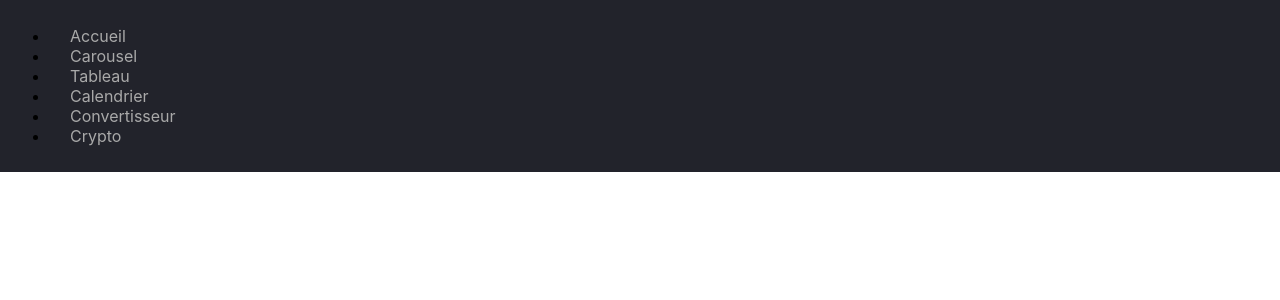
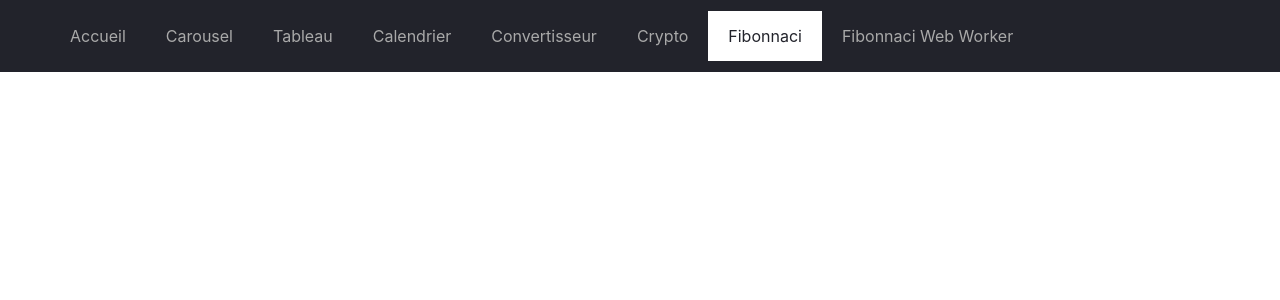
Before and after one commit to Felix-Rheaume/TP1_FR_LL_appWeb, a React (Create React App) app: page /fibonnaci1t in a window 1280 px wide. Shown: the top 300 px of the page. Built offline with nearby package versions, Linux system fonts and the light colour scheme.

Commit message:
Ajout components fibonnaci et le worker + fin navbar

```diff
--- a/src/App.css
+++ b/src/App.css
@@ -2,7 +2,12 @@
   background-color: #22232b;
   display: flex;
   padding: 10px;
-  list-style: none;
+  list-style-type: none;
+}
+
+.navLinks ul{
+  list-style-type: none;
+  display: flex;
 }
 
 .navLink {
--- a/src/App.js
+++ b/src/App.js
@@ -7,6 +7,8 @@ import Tableau from './Components/Tableau';
 import Calendrier from './Components/Calendrier';
 import Convertisseur from './Components/Convertisseur';
 import Crypto from './Components/Crypto';
+import Fibonnaci from './Components/Fibonnaci';
+import FibonnaciWebWorker from './Components/FibonnaciWebWorker';
 
 function App() {
   return (
@@ -19,6 +21,8 @@ function App() {
         <Route exact path="/calendrier" element={<Calendrier/>}></Route>
         <Route exact path="/convertisseur" element={<Convertisseur/>}></Route>
         <Route exact path="/crypto" element={<Crypto/>}></Route>
+        <Route exact path="/fibonnaci1t" element={<Fibonnaci/>}></Route>
+        <Route exact path="/fibonnaci2t" element={<FibonnaciWebWorker/>}></Route>
       </Routes>
     </BrowserRouter>
   );
--- a/src/Components/Carousel.jsx
+++ b/src/Components/Carousel.jsx
@@ -1,5 +1,5 @@
 import React from "react";
-import React_Carousel from 'react-bootstrap/Carousel';
+//import React_Carousel from 'react-bootstrap/Carousel';
 //import ExampleCarouselImage from 'components/ExampleCarouselImage';
 
 class Carousel extends React.Component{
--- /dev/null
+++ b/src/Components/Fibonnaci.jsx
@@ -0,0 +1,9 @@
+import React from "react";
+
+class Fibonnaci extends React.Component{
+    render(){
+        return null;
+    }
+}
+
+export default Fibonnaci;
--- /dev/null
+++ b/src/Components/FibonnaciWebWorker.jsx
@@ -0,0 +1,9 @@
+import React from "react";
+
+class FibonnaciWebWorker extends React.Component{
+    render(){
+        return null;
+    }
+}
+
+export default FibonnaciWebWorker;
--- a/src/Components/Navbar.jsx
+++ b/src/Components/Navbar.jsx
@@ -6,12 +6,14 @@ class Navbar extends Component {
         return(
             <nav className="navLinks">
                 <ul>
-                    <li><NavLink exact to="/accueil" className="navLink">Accueil</NavLink></li>
-                    <li><NavLink exact to="/carousel" className="navLink">Carousel</NavLink></li>
-                    <li><NavLink exact to="/tableau" className="navLink">Tableau</NavLink></li>
-                    <li><NavLink exact to="/calendrier" className="navLink">Calendrier</NavLink></li>
-                    <li><NavLink exact to="/convertisseur" className="navLink">Convertisseur</NavLink></li>
+                    <li><NavLink to="/accueil" className="navLink">Accueil</NavLink></li>
+                    <li><NavLink to="/carousel" className="navLink">Carousel</NavLink></li>
+                    <li><NavLink to="/tableau" className="navLink">Tableau</NavLink></li>
+                    <li><NavLink to="/calendrier" className="navLink">Calendrier</NavLink></li>
+                    <li><NavLink to="/convertisseur" className="navLink">Convertisseur</NavLink></li>
                     <li><NavLink to="/crypto" className="navLink">Crypto</NavLink></li>
+                    <li><NavLink to="/fibonnaci1t" className="navLink">Fibonnaci</NavLink></li>
+                    <li><NavLink to="/fibonnaci2t" className="navLink">Fibonnaci Web Worker</NavLink></li>
                 </ul>
             </nav>
         );
```
